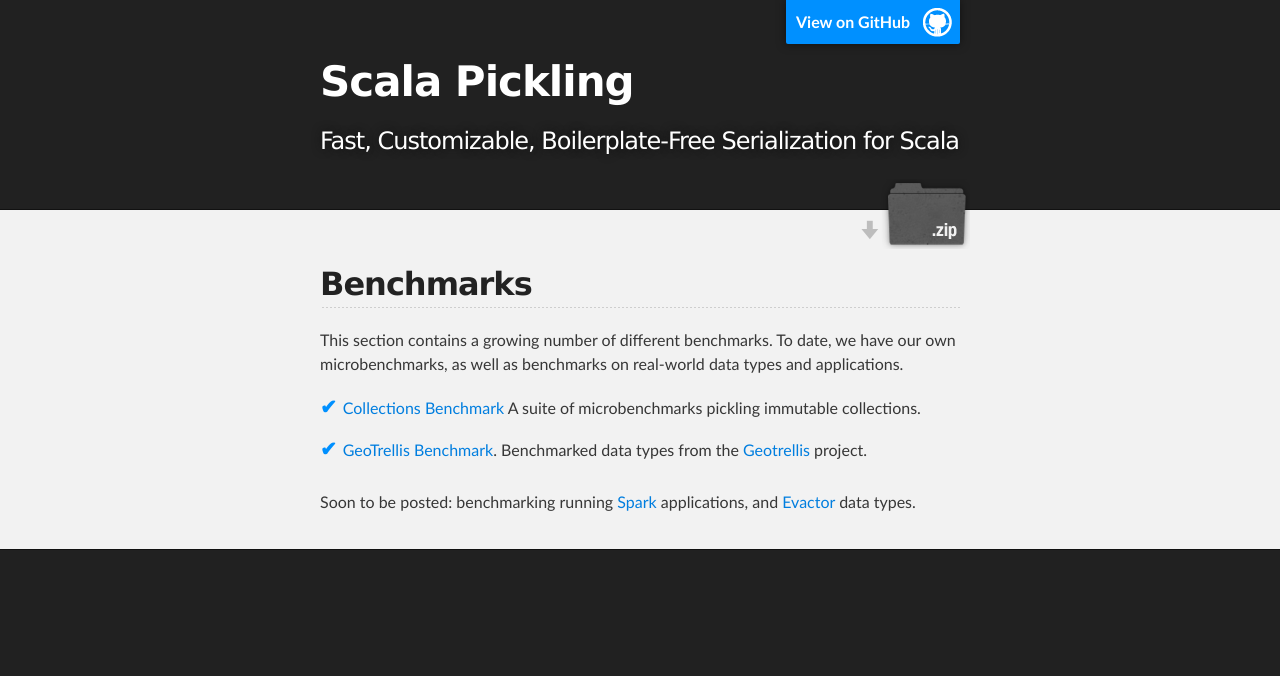
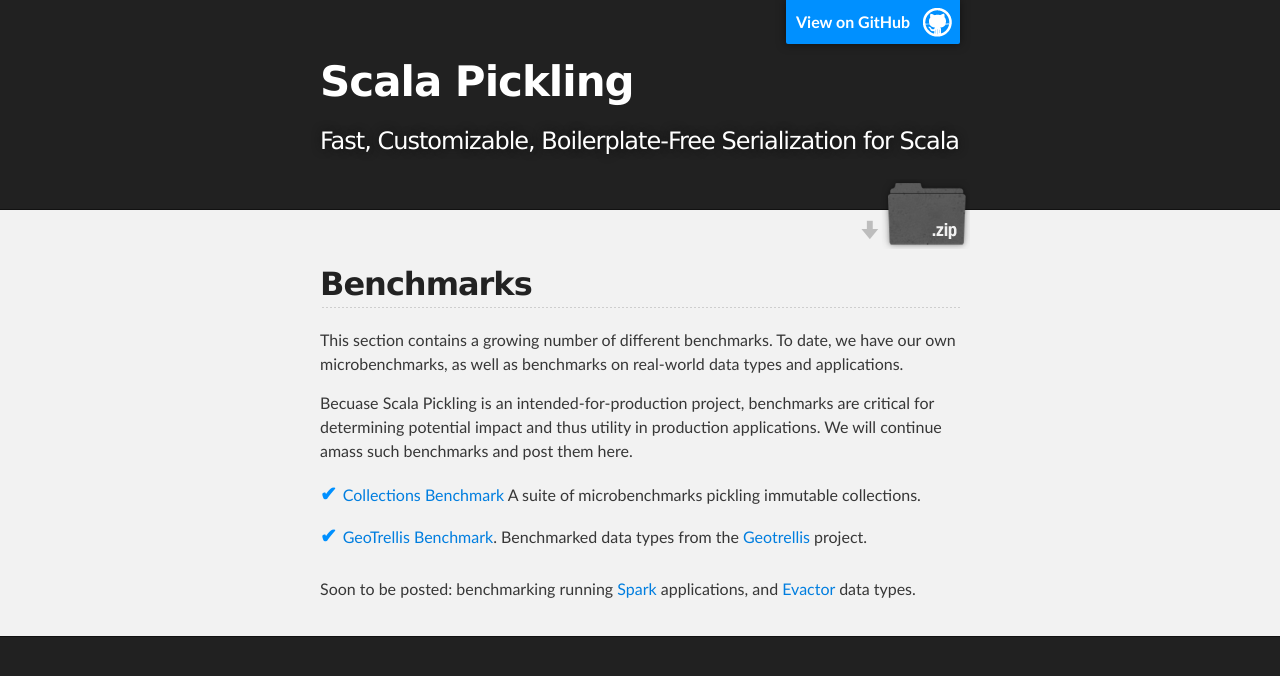
Before and after one commit to heathermiller/wwwpickling, a Jekyll site: the page built from benchmarks/index.md, in a window 1280 px wide. Shown: the top 676 px of the page. Built offline with Jekyll 4.4.1, drawn with Linux system fonts in a browser that asks for light colours; a script that is not in the unit is left out.

Commit message:
Updating benchmarking index text

```diff
--- a/benchmarks/index.md
+++ b/benchmarks/index.md
@@ -7,6 +7,10 @@
 This section contains a growing number of different benchmarks. To date, we
 have our own microbenchmarks, as well as benchmarks on real-world data types
 and applications.
+
+Becuase Scala Pickling is an intended-for-production project, benchmarks are
+critical for determining potential impact and thus utility in production
+applications. We will continue amass such benchmarks and post them here.
 
 - [Collections Benchmark](vector.html) A suite of microbenchmarks pickling immutable collections.
 - [GeoTrellis Benchmark](geotrellis.html). Benchmarked data types from the [Geotrellis](https://github.com/geotrellis/geotrellis) project.
```
